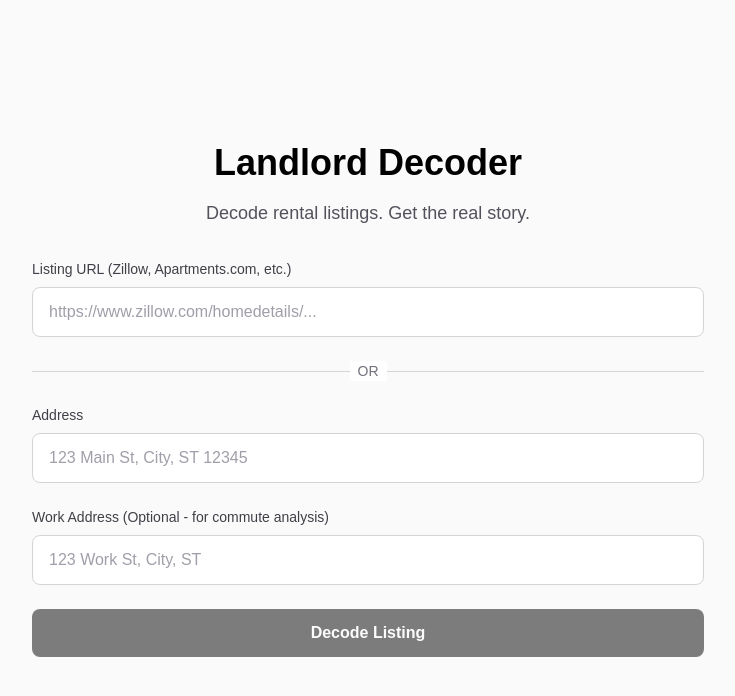
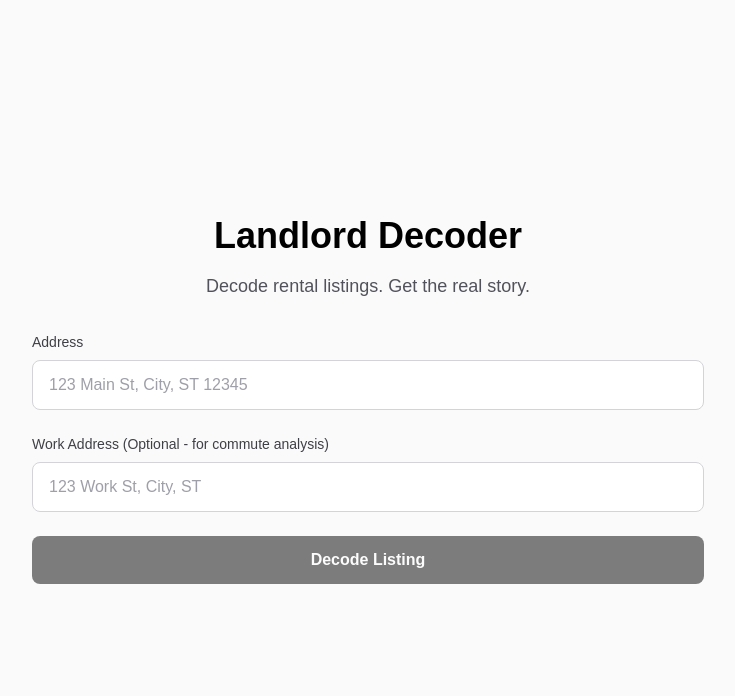
Before and after one commit to justin-mclaren/landlord-app, a Next.js app: page / in a window 1280 px wide. Shown: the top 696 px of the page, without its empty margins (272-1007 px from the left). Built offline with nearby package versions, Linux system fonts and the light colour scheme.

Commit message:
refactor: remove URL input field from decode form
- Remove Zillow URL input field (not supported without scraping)
- Remove 'OR' divider
- Keep address input as primary method
- Browser extension can still post to /api/ingestHtml for URL-based decoding
- Form now only accepts direct address input

```diff
--- a/src/components/DecodeForm.tsx
+++ b/src/components/DecodeForm.tsx
@@ -3,7 +3,6 @@
 import { useState } from "react";
 
 export function DecodeForm() {
-  const [url, setUrl] = useState("");
   const [address, setAddress] = useState("");
   const [workAddress, setWorkAddress] = useState("");
   const [loading, setLoading] = useState(false);
@@ -21,7 +20,6 @@ export function DecodeForm() {
           "Content-Type": "application/json",
         },
         body: JSON.stringify({
-          url: url || undefined,
           address: address || undefined,
           prefs: {
             workAddress: workAddress || undefined,
@@ -58,37 +56,6 @@ export function DecodeForm() {
       </div>
 
       <form onSubmit={handleSubmit} className="space-y-6">
-        {/* URL Input */}
-        <div>
-          <label
-            htmlFor="url"
-            className="mb-2 block text-sm font-medium text-zinc-700 dark:text-zinc-300"
-          >
-            Listing URL (Zillow, Apartments.com, etc.)
-          </label>
-          <input
-            id="url"
-            type="url"
-            value={url}
-            onChange={(e) => setUrl(e.target.value)}
-            placeholder="https://www.zillow.com/homedetails/..."
-            className="w-full rounded-lg border border-zinc-300 bg-white px-4 py-3 text-black placeholder-zinc-400 focus:border-zinc-500 focus:outline-none focus:ring-2 focus:ring-zinc-500 dark:border-zinc-700 dark:bg-zinc-900 dark:text-white dark:placeholder-zinc-500 dark:focus:border-zinc-600 dark:focus:ring-zinc-600"
-            disabled={loading}
-          />
-        </div>
-
-        {/* Divider */}
-        <div className="relative">
-          <div className="absolute inset-0 flex items-center">
-            <div className="w-full border-t border-zinc-300 dark:border-zinc-700"></div>
-          </div>
-          <div className="relative flex justify-center text-sm">
-            <span className="bg-white px-2 text-zinc-500 dark:bg-black dark:text-zinc-400">
-              OR
-            </span>
-          </div>
-        </div>
-
         {/* Address Input */}
         <div>
           <label
@@ -105,6 +72,7 @@ export function DecodeForm() {
             placeholder="123 Main St, City, ST 12345"
             className="w-full rounded-lg border border-zinc-300 bg-white px-4 py-3 text-black placeholder-zinc-400 focus:border-zinc-500 focus:outline-none focus:ring-2 focus:ring-zinc-500 dark:border-zinc-700 dark:bg-zinc-900 dark:text-white dark:placeholder-zinc-500 dark:focus:border-zinc-600 dark:focus:ring-zinc-600"
             disabled={loading}
+            required
           />
         </div>
 
@@ -137,7 +105,7 @@ export function DecodeForm() {
         {/* Submit Button */}
         <button
           type="submit"
-          disabled={loading || (!url && !address)}
+          disabled={loading || !address}
           className="w-full rounded-lg bg-black px-6 py-3 font-semibold text-white transition-colors hover:bg-zinc-800 disabled:cursor-not-allowed disabled:opacity-50 dark:bg-white dark:text-black dark:hover:bg-zinc-200"
         >
           {loading ? "Decoding..." : "Decode Listing"}
```
